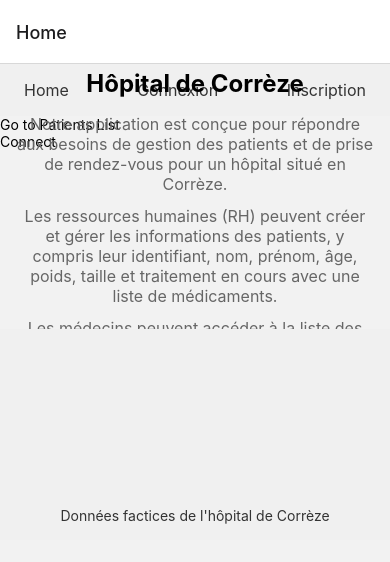
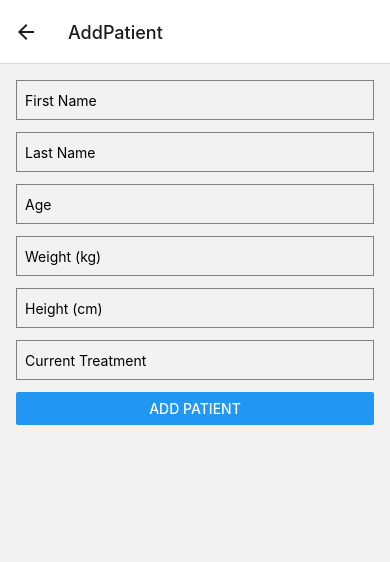
Before and after one commit to arnaudlagarde/Hospital, a React Native app: screen /AddPatient in a window 390 px wide. Shown: the top 562 px of the page. Built offline with nearby package versions, Linux system fonts and the light colour scheme.

Commit message:
AddPatient form :car:

```diff
--- a/App.js
+++ b/App.js
@@ -3,8 +3,9 @@ import { NavigationContainer } from '@react-navigation/native';
 import { createStackNavigator } from '@react-navigation/stack';
 import HomePage from './components/Homepage';
 import PatientsScreen from './components/PatientsScreen';
-import LoginForm from './components/LoginForm' ;
+import LoginForm from './components/LoginForm';
 import RegistrationForm from './components/RegistrationForm';
+import AddPatient from './components/AddPatient';
 
 const Stack = createStackNavigator();
 
@@ -16,6 +17,7 @@ const App = () => {
         <Stack.Screen name="Patients" component={PatientsScreen} />
         <Stack.Screen name="Connexion" component={LoginForm} />
         <Stack.Screen name="Inscription" component={RegistrationForm} />
+        <Stack.Screen name="AddPatient" component={AddPatient} />
       </Stack.Navigator>
     </NavigationContainer>
   );
--- /dev/null
+++ b/components/AddPatient.js
@@ -0,0 +1,108 @@
+import React, { useState } from 'react';
+import { View, TextInput, Button, StyleSheet } from 'react-native';
+import axios from 'axios';
+
+const AddPatient = ({ onSubmit }) => {
+  const [firstName, setFirstName] = useState('');
+  const [lastName, setLastName] = useState('');
+  const [age, setAge] = useState('');
+  const [weight, setWeight] = useState('');
+  const [height, setHeight] = useState('');
+  const [currentTreatment, setCurrentTreatment] = useState('');
+
+  const handleAddPatient = async () => {
+    // Validate the input fields
+    if (!firstName || !lastName || !age || !weight || !height || !currentTreatment) {
+      alert('Please fill in all the fields.');
+      return;
+    }
+
+    const newPatient = {
+      firstName,
+      lastName,
+      age: parseInt(age),
+      weight: parseFloat(weight),
+      height: parseFloat(height),
+      currentTreatment,
+    };
+
+    try {
+      // Send a POST request to create a new patient
+      const response = await axios.post('http://localhost:3000/patients', newPatient);
+      const createdPatient = response.data;
+
+      // Call the onSubmit function passed from the parent component
+      onSubmit(createdPatient);
+
+      // Clear the input fields after submission
+      setFirstName('');
+      setLastName('');
+      setAge('');
+      setWeight('');
+      setHeight('');
+      setCurrentTreatment('');
+    } catch (error) {
+      console.error(error);
+    }
+  };
+
+  return (
+    <View style={styles.container}>
+      <TextInput
+        style={styles.input}
+        placeholder="First Name"
+        value={firstName}
+        onChangeText={setFirstName}
+      />
+      <TextInput
+        style={styles.input}
+        placeholder="Last Name"
+        value={lastName}
+        onChangeText={setLastName}
+      />
+      <TextInput
+        style={styles.input}
+        placeholder="Age"
+        value={age}
+        onChangeText={setAge}
+        keyboardType="numeric"
+      />
+      <TextInput
+        style={styles.input}
+        placeholder="Weight (kg)"
+        value={weight}
+        onChangeText={setWeight}
+        keyboardType="numeric"
+      />
+      <TextInput
+        style={styles.input}
+        placeholder="Height (cm)"
+        value={height}
+        onChangeText={setHeight}
+        keyboardType="numeric"
+      />
+      <TextInput
+        style={styles.input}
+        placeholder="Current Treatment"
+        value={currentTreatment}
+        onChangeText={setCurrentTreatment}
+      />
+      <Button title="Add Patient" onPress={handleAddPatient} />
+    </View>
+  );
+};
+
+const styles = StyleSheet.create({
+  container: {
+    padding: 16,
+  },
+  input: {
+    height: 40,
+    borderColor: 'gray',
+    borderWidth: 1,
+    marginBottom: 12,
+    paddingHorizontal: 8,
+  },
+});
+
+export default AddPatient;
--- a/components/PatientsScreen.js
+++ b/components/PatientsScreen.js
@@ -1,11 +1,12 @@
 import React, { useState } from 'react';
-import { View } from 'react-native';
+import { View, Button } from 'react-native';
+import { useNavigation } from '@react-navigation/native';
 import PatientList from './PatientList';
-import PatientForm from './PatientForm';
 
 const PatientsScreen = () => {
   const [patients, setPatients] = useState([]);
   const [editedPatient, setEditedPatient] = useState(null);
+  const navigation = useNavigation();
 
   const handleAddPatient = (newPatient) => {
     setPatients([...patients, newPatient]);
@@ -20,14 +21,18 @@ const PatientsScreen = () => {
     setEditedPatient(patient);
   };
 
+  const navigateToAddPatient = () => {
+    navigation.navigate('AddPatient');
+  };
+
   return (
     <View>
+      <Button title="Create a new patient" onPress={navigateToAddPatient} />
       <PatientList
         patients={patients}
         onDeletePatient={handleDeletePatient}
         onEditPatient={handleEditPatient}
       />
-      <PatientForm onSubmit={handleAddPatient} />
     </View>
   );
 };
```
